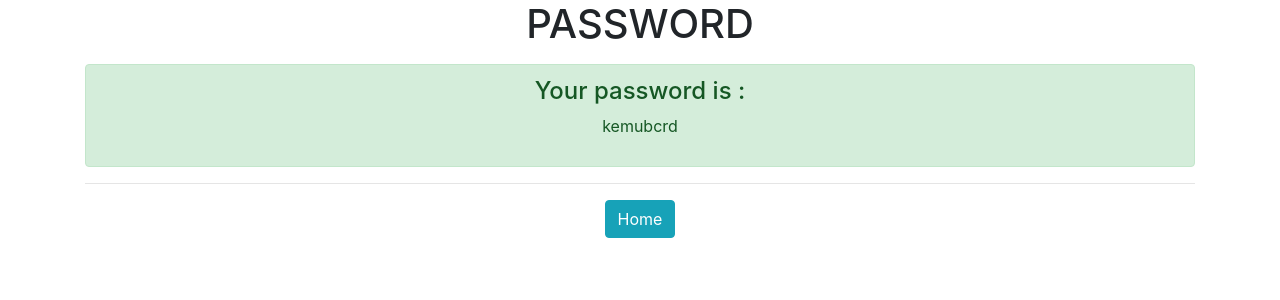
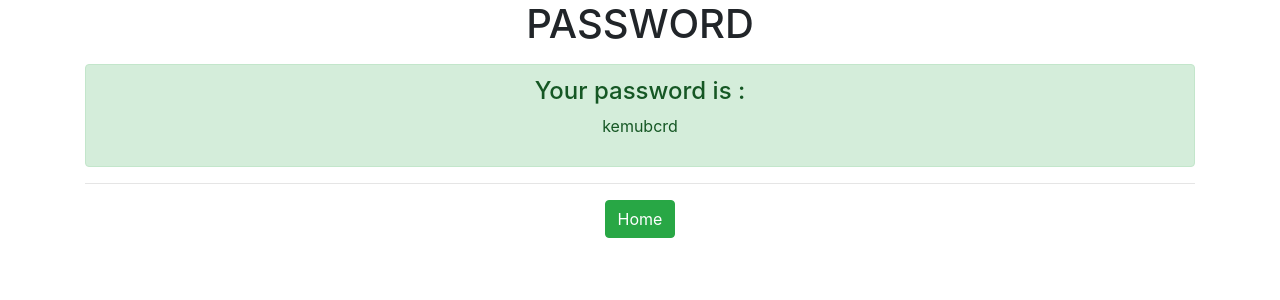
Before and after one commit to diandiptra/pass-generator-django3, a Django app: page /password/ in a window 1280 px wide. Shown: the top 300 px of the page. Run offline with Django 3.2, Linux system fonts and the light colour scheme.

Commit message:
change button

```diff
--- a/passgenerator/templates/passgenerator/password.html
+++ b/passgenerator/templates/passgenerator/password.html
@@ -13,5 +13,5 @@
     <p>{{ password }}</p>
   </div>
   <hr />
-  <a href="{% url 'home' %}" class="btn btn-info">Home</a>
+  <a href="{% url 'home' %}" class="btn btn-success">Home</a>
 </div>
```
